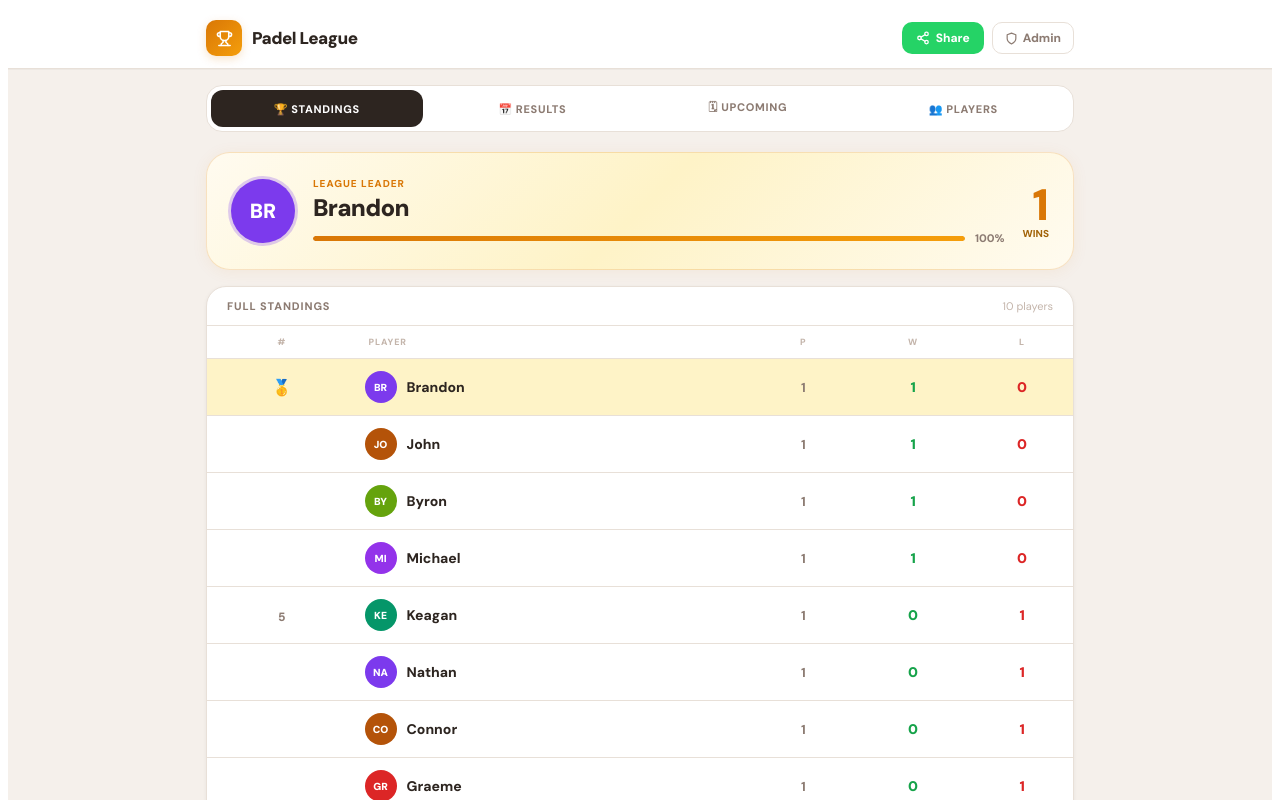
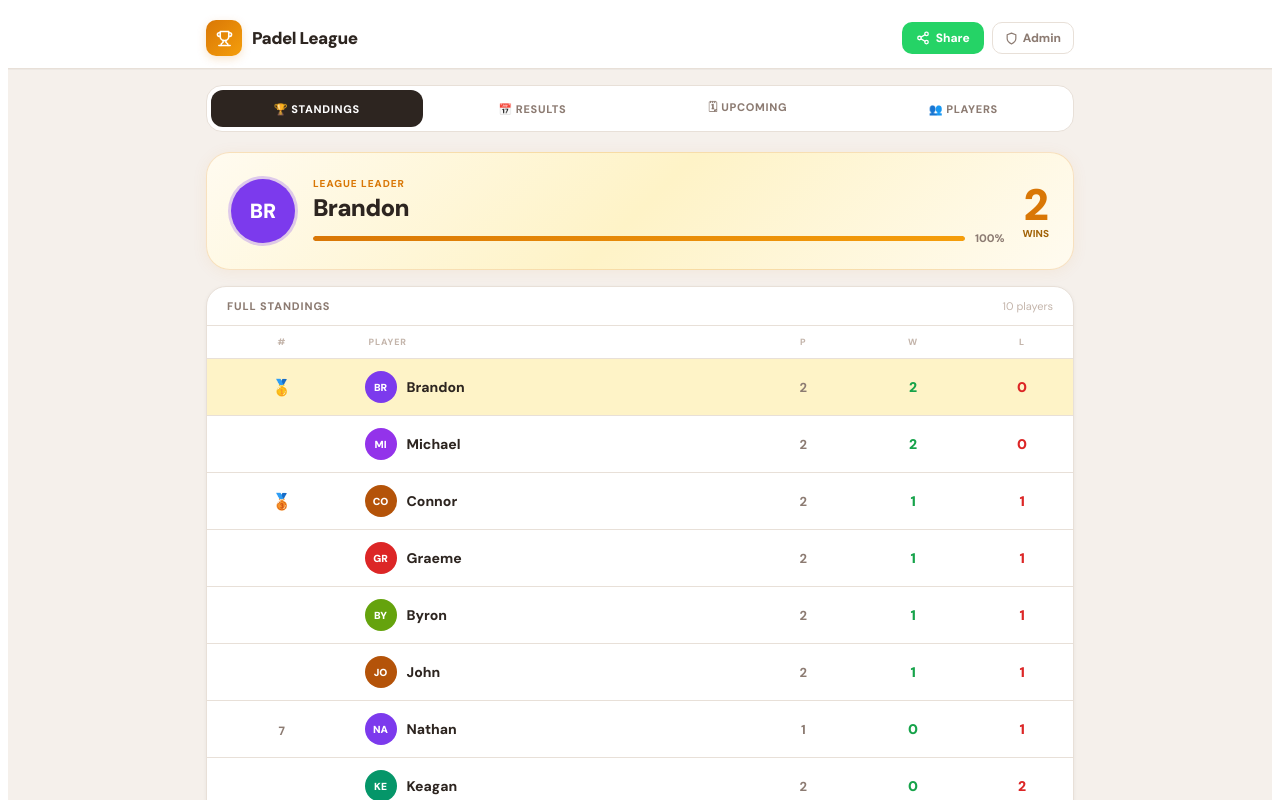
Before and after one commit to keaganstevenson/padel-league, a React (Create React App) app: page / in a window 1280 px wide. Shown: the top 800 px of the page. Built offline with nearby package versions, Linux system fonts and the light colour scheme.

Commit message:
Update App.js

```diff
--- a/src/App.js
+++ b/src/App.js
@@ -143,6 +143,8 @@ export default function App() {
   const [matches, setMatches] = useState([
     { id:'m1', week:1, date:"2026-05-26", p1:"Michael", p2:"Byron",   p3:"Keagan",  p4:"Nathan",  scores:[3,6,6,7,5,7], winner:1 },
     { id:'m2', week:1, date:"2026-05-26", p1:"John",    p2:"Brandon", p3:"Connor",  p4:"Graeme",  scores:[3,6,3,6,7,5], winner:1 },
+    { id:'m3', week:2, date:"", p1:"Graeme",  p2:"Michael", p3:"Keagan",  p4:"Byron",   scores:[6,7,6,2,7,6], winner:1 },
+    { id:'m4', week:2, date:"", p1:"Brandon", p2:"Connor",  p3:"Darren",  p4:"John",    scores:[6,1,6,3,6,2], winner:1 },
   ]);
   const [upcoming, setUpcoming] = useState([
     { id:'u1', week:2, date:"", time:"", p1:"Brandon", p2:"Connor",  p3:"John",    p4:"Darren"  },
```
